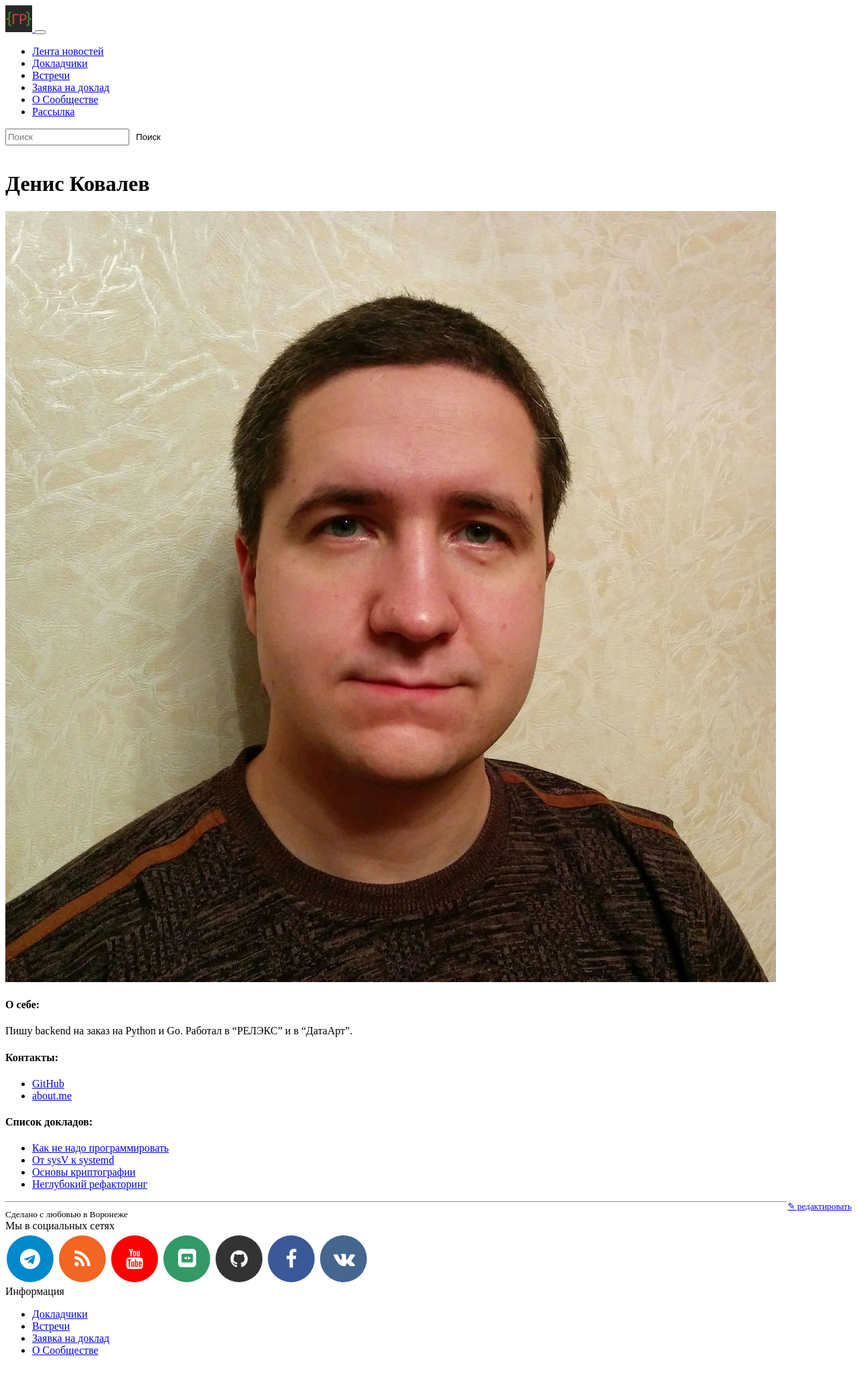
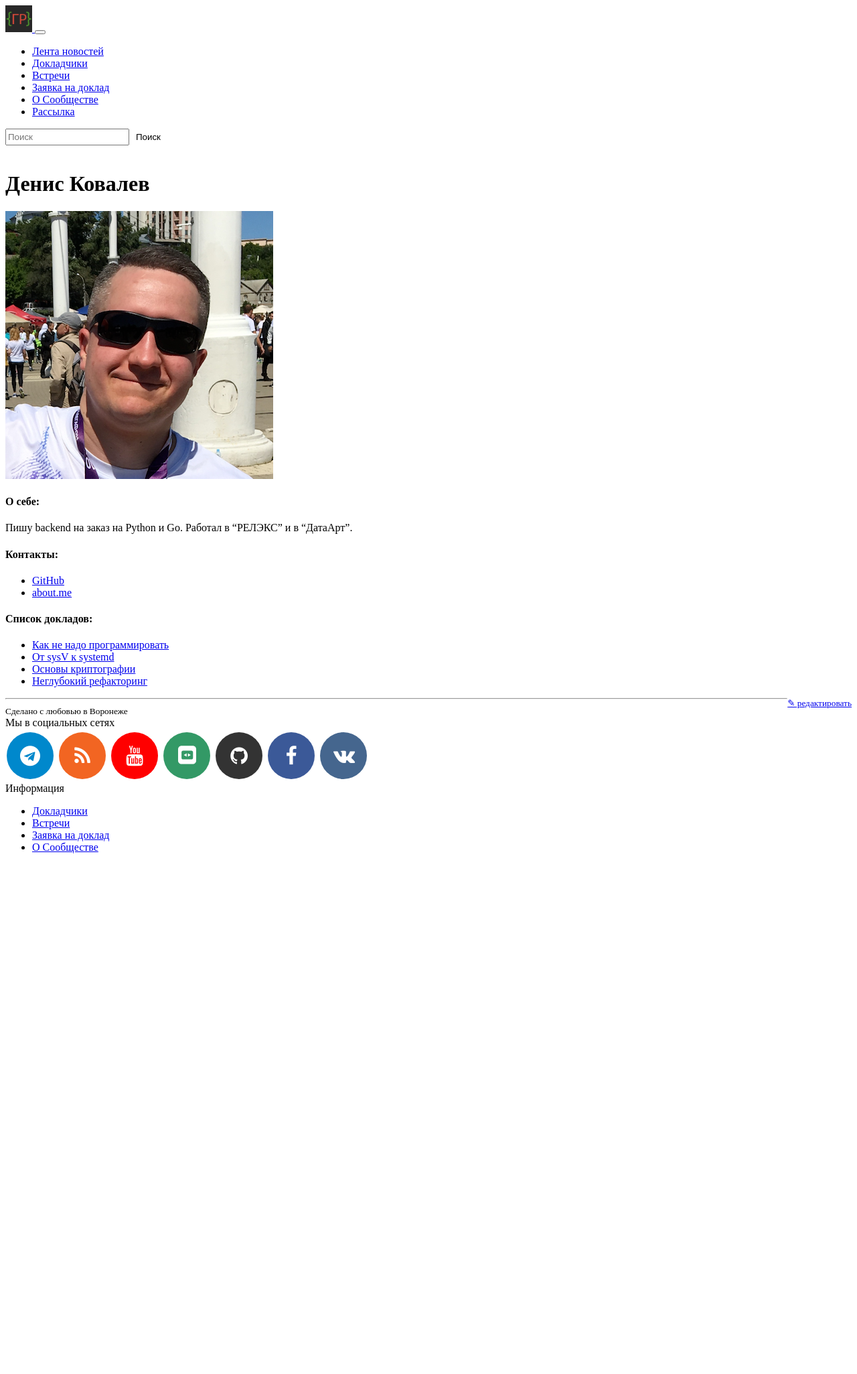
Before and after one commit to deeprefactoring/deeprefactoring.github.io, a Jekyll site: the page built from _speakers/denis-kovalev.md, in a window 1280 px wide. Shown: the whole page at 67% size. Built offline with Jekyll 4.4.1, drawn with Linux system fonts in a browser that asks for light colours; nearby versions of some CDN libraries; after the commit the page ends 1300 px from its top, so only the background shows below that.

Commit message:
Update dkovalev photo (#118)

```diff
--- a/_speakers/denis-kovalev.md
+++ b/_speakers/denis-kovalev.md
@@ -2,7 +2,7 @@
 layout: speaker
 
 title: Денис Ковалев
-avatar: /assets/avatars/denis-kovalev.jpg
+avatar: /assets/avatars/denis-kovalev.png
 slug: denis-kovalev
 
 about: |
```
Also changed, not shown: assets/avatars/denis-kovalev.jpg (deleted), assets/avatars/denis-kovalev.png (added).
